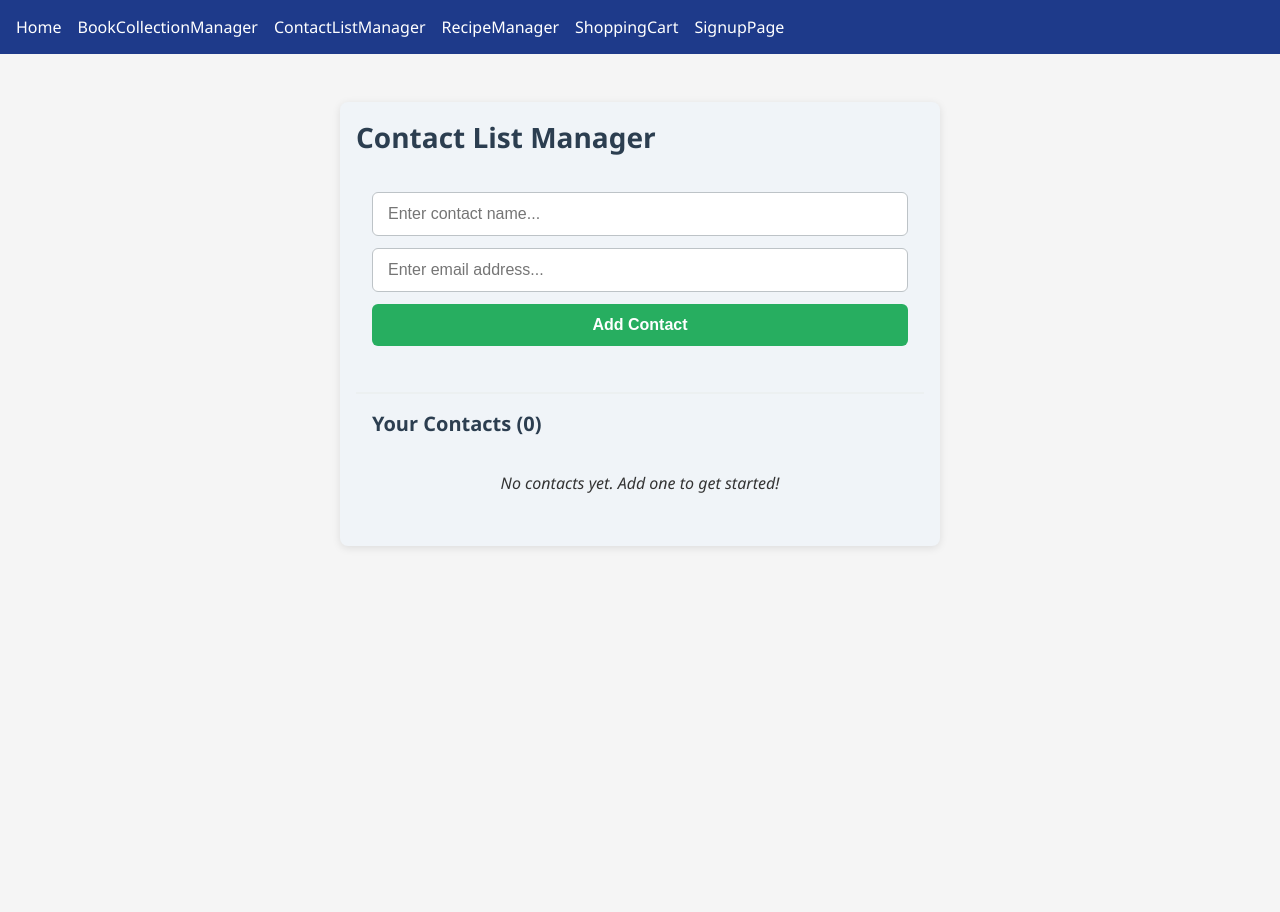
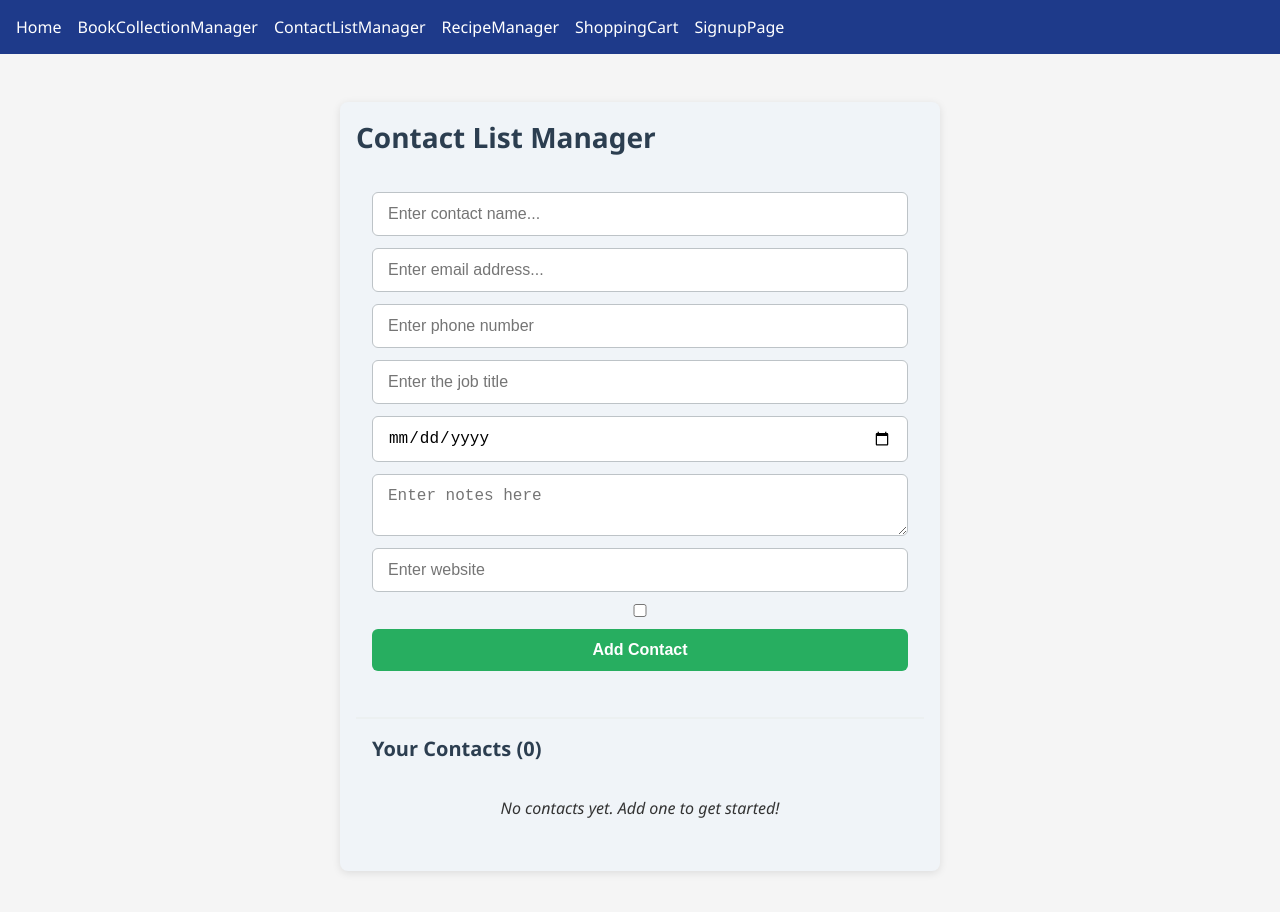
Before and after one commit to suprim-rijal/Coding-Marathon-1, a React (Vite) app: page /#/contacts in a window 1280 px wide. Shown: the top 912 px of the page. Before the commit the page ends 800 px from the top, so only its background shows below. Built offline with nearby package versions, Linux system fonts and the light colour scheme.

Commit message:
feat: complete contact form inputs, validation, and render complete list

```diff
--- a/src/components/ContactListManager/ContactListManager.jsx
+++ b/src/components/ContactListManager/ContactListManager.jsx
@@ -1,35 +1,53 @@
 import React, { useState } from "react";
 import "./ContactListManager.css";
 
-
 function ContactListManager() {
   const [contacts, setContacts] = useState([]);
-  const [newContact, setNewContact] = useState({name:'', email: '', phone:'', job_tile:'', birthday:'', notes:'', website:'', favourite:''});
-  // Handle input change for name
-  // function handleNameChange(event) {
-  //   setName(event.target.value);
-  // }
+  const [newContact, setNewContact] = useState({
+    name: "",
+    email: "",
+    phone: "",
+    job_title: "",
+    birthday: "",
+    notes: "",
+    website: "",
+    favourite: false,
+  });
 
-  // // Handle input change for email
-  // function handleEmailChange(event) {
-  //   setEmail(event.target.value);
-  // }
-function handleChange(e){
-  const {name, value} = e.target;
-  setNewContact((prev) => ({
-    ...prev,
-    [name]: value
-  }));
-}
-
+  function handleChange(e) {
+    console.log(e);
+    const { name, value, type, checked } = e.target;
+    setNewContact((prev) => ({
+      ...prev,
+      [name]: type === "checkbox" ? checked : value,
+    }));
+  }
 
   // Add a new contact to the list
   function addContact() {
-    // if (newContact.trim() !== "" && .trim() !== "") {
+    if (
+      newContact.name.trim() !== "" &&
+      newContact.email.trim() !== "" &&
+      newContact.phone.trim() !== "" &&
+      newContact.job_title.trim() !== "" &&
+      newContact.birthday.trim() !== "" &&
+      newContact.notes.trim() !== "" &&
+      newContact.website.trim() !== ""
+    ) {
       setContacts((c) => [...c, newContact]);
-      setNewContact({name:'', email: '', phone:'', job_tile:'', birthday:'', notes:'', website:'', favourite:''});
-
-    // }
+      setNewContact({
+        name: "",
+        email: "",
+        phone: "",
+        job_title: "",
+        birthday: "",
+        notes: "",
+        website: "",
+        favourite: false,
+      });
+    } else {
+      alert("Please Enter All the Fields");
+    }
   }
 
   // Delete a contact from the list
@@ -45,7 +63,7 @@ function handleChange(e){
       <div className="input-section">
         <input
           type="text"
-          name='name'
+          name="name"
           placeholder="Enter contact name..."
           value={newContact.name}
           onChange={handleChange}
@@ -53,9 +71,56 @@ function handleChange(e){
         />
         <input
           type="email"
-          name='email'
+          name="email"
           placeholder="Enter email address..."
           value={newContact.email}
+          onChange={handleChange}
+          className="input-field"
+        />
+        <input
+          type="tel"
+          name="phone"
+          placeholder="Enter phone number"
+          value={newContact.phone}
+          onChange={handleChange}
+          className="input-field"
+        />
+        <input
+          type="text"
+          name="job_title"
+          placeholder="Enter the job title"
+          value={newContact.job_title}
+          onChange={handleChange}
+          className="input-field"
+        />
+        <input
+          type="date"
+          name="birthday"
+          placeholder="Enter birthday"
+          value={newContact.birthday}
+          onChange={handleChange}
+          className="input-field"
+        />
+        <textarea
+          type="textarea"
+          name="notes"
+          placeholder="Enter notes here"
+          value={newContact.notes}
+          onChange={handleChange}
+          className="input-field"
+        />
+        <input
+          type="url"
+          name="website"
+          placeholder="Enter website"
+          value={newContact.website}
+          onChange={handleChange}
+          className="input-field"
+        />
+        <input
+          type="checkbox"
+          name="favourite"
+          checked={newContact.favourite}
           onChange={handleChange}
           className="input-field"
         />
@@ -67,7 +132,9 @@ function handleChange(e){
       <div className="contacts-section">
         <h2>Your Contacts ({contacts.length})</h2>
         {contacts.length === 0 ? (
-          <p className="empty-message">No contacts yet. Add one to get started!</p>
+          <p className="empty-message">
+            No contacts yet. Add one to get started!
+          </p>
         ) : (
           <ol className="contacts-list">
             {contacts.map((contact, index) => (
@@ -75,6 +142,14 @@ function handleChange(e){
                 <div className="contact-info">
                   <span className="contact-name">{contact.name}</span>
                   <span className="contact-email">{contact.email}</span>
+                  <span className="contact-phone">{contact.phone}</span>
+                  <span className="contact-job_title">{contact.job_title}</span>
+                  <span className="contact-birthday">{contact.birthday}</span>
+                  <span className="contact-notes">{contact.notes}</span>
+                  <span className="contact-website">{contact.website}</span>
+                  <span className="contact-favourite">
+                    {contact.favourite ? "Favourite: ✅" : "Favourite: ❌"}
+                  </span>
                 </div>
                 <button
                   onClick={() => deleteContact(index)}
```
